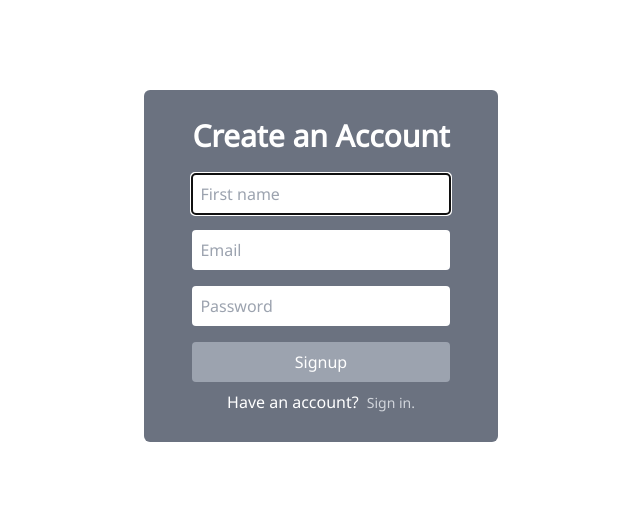
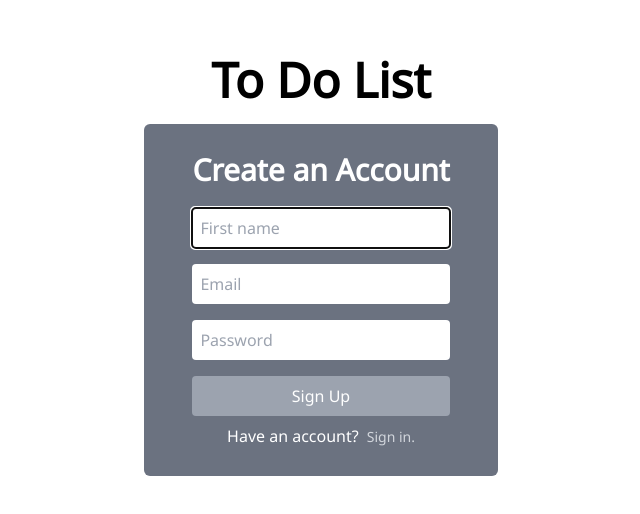
Before and after one commit to AnthonyMejia0/Next-Todo, a Next.js app: page /auth/signup in a window 1280 px wide. Shown: the part 134-648 px from the top of the page, without its empty margins (319-959 px from the left). Built offline with nearby package versions, Linux system fonts and the light colour scheme.

Commit message:
diable button after submitting form

```diff
--- a/app/auth/signup/page.tsx
+++ b/app/auth/signup/page.tsx
@@ -9,11 +9,15 @@ function Signup() {
   const [name, setName] = useState("");
   const [email, setEmail] = useState("");
   const [password, setPassword] = useState("");
-  const [error, setError] = useState(null);
+  const [error, setError] = useState<string | null>(null);
+  const [buttonText, setButtonText] = useState("Sign Up");
+  const [loading, setLoading] = useState(false);
   const { push } = useRouter();
 
   const handleSubmit = async (e: React.FormEvent) => {
     e.preventDefault();
+    setLoading(true);
+    setButtonText("Proccessing...");
     setError(null);
 
     const response = await fetch("/api/user", {
@@ -48,10 +52,15 @@ function Signup() {
     setName("");
     setEmail("");
     setPassword("");
+    setLoading(false);
+    setButtonText("Sign Up");
   };
 
   return (
-    <main className="flex h-screen w-screen items-center justify-center bg-white text-white">
+    <main className="flex h-screen w-screen flex-col items-center justify-center bg-white text-white">
+      <h1 className="pb-5 text-4xl font-bold text-black md:text-5xl">
+        To Do List
+      </h1>
       <div className="w-[85%] rounded-md bg-gray-500 p-7 md:w-auto md:px-12 md:py-7">
         <h2 className="mb-5 text-center text-xl font-bold md:text-3xl">
           Create an Account
@@ -86,14 +95,15 @@ function Signup() {
             required
           />
           <button
+            disabled={loading}
             type="submit"
             className="w-full rounded bg-gray-400 py-1 text-white hover:bg-gray-300 md:py-2"
           >
-            Signup
+            {buttonText}
           </button>
         </form>
 
-        {error && <p className="text-red-500">{error}</p>}
+        {error && <p className="mt-2 text-center text-red-500">{error}</p>}
 
         <div className="text-center">
           <p className="mt-2 text-sm text-white md:text-base">
```
